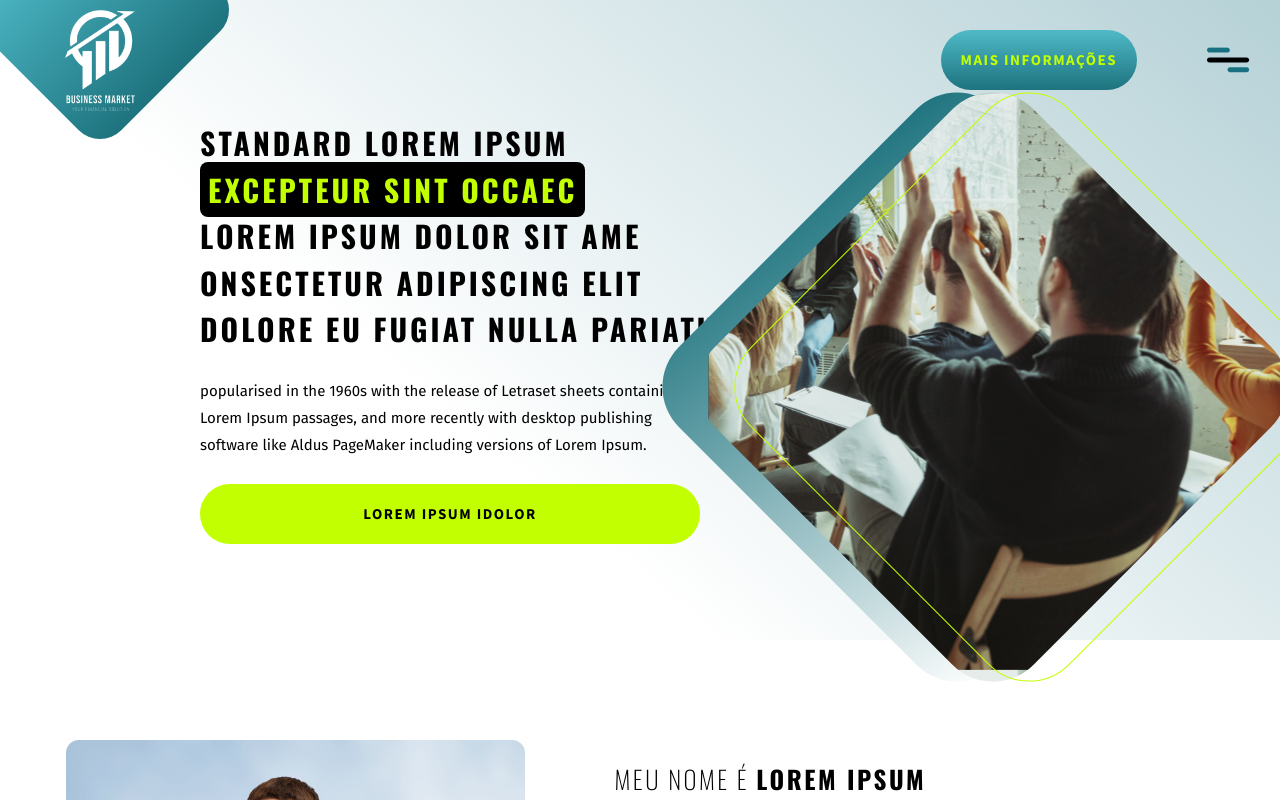
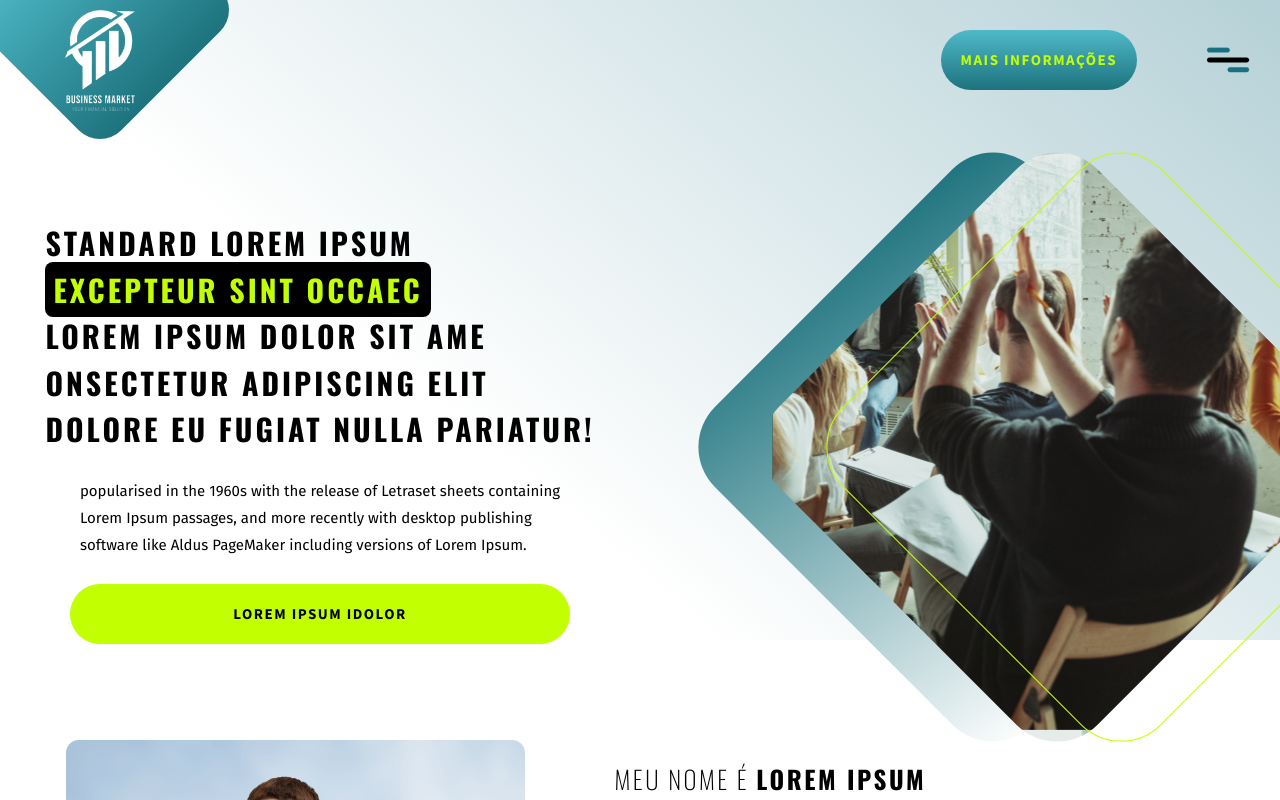
Before and after one commit to carlosemartins97/kbrtec, a React (Create React App) app: page / in a window 1280 px wide. Shown: the top 800 px of the page. Built offline with nearby package versions, Linux system fonts and the light colour scheme; a web font is replaced by a local one.

Commit message:
Fix some problems in Header component

```diff
--- a/src/pages/Home/components/Header/index.jsx
+++ b/src/pages/Home/components/Header/index.jsx
@@ -14,7 +14,9 @@ import {
     ContentHeader,
     ContentText,
     ContentImage,
+    Main,
     RectangleImage,
+    RectangleBackgrounds,
 } from './styles';
 
 
@@ -22,6 +24,7 @@ const Header = () => {
 
     return (
         <Container>
+
             <NavHeader>
                 <Rectangle >
                     <a href="/"><img src={Logo} alt="Logo da empresa"/></a>
@@ -35,7 +38,9 @@ const Header = () => {
                     <img src={imgInfo} alt=""/>
                 </MoreInfo>
             </NavHeader>
+
             <ContentHeader>
+
                 <ContentText>
                     <h1>
                         standard Lorem Ipsum <br/>
@@ -59,11 +64,18 @@ const Header = () => {
 
                 <ContentImage>
 
-                    <Rectangle />
-                    <RectangleImage/>
-                    <Rectangle />
+                    <Main>
+                        <RectangleImage/>
+                        <RectangleBackgrounds>
+
+                            <Rectangle />
+                            <Rectangle />
+
+                        </RectangleBackgrounds>
+                    </Main>
 
                 </ContentImage>
+
             </ContentHeader>
         </Container>
 
--- a/src/pages/Home/components/Header/styles.js
+++ b/src/pages/Home/components/Header/styles.js
@@ -14,6 +14,8 @@ export const Container = styled.header`
 `;
 
 export const NavHeader = styled.div`
+    z-index: 3;
+
     display: flex;
     justify-content: space-between;
 
@@ -89,19 +91,18 @@ export const ContentHeader = styled.div`
     width: 100%;
 
     display: flex;
+    align-items: center;
     flex: 1;
 
-    position: relative;
-
-
+    margin-top: 100px;
 `;
 
 export const ContentText = styled.div`
     display: flex;
-    flex: 1;
+    align-items: center;
+    width: 100%;
     flex-direction: column;
 
-    padding: 0 200px;
 
 
     >h1 {
@@ -148,43 +149,17 @@ export const ContentText = styled.div`
 
 export const ContentImage = styled.div`
     display: flex;
-    flex: 2;
+    justify-content: center;
 
-    position: absolute;
+    width: 100%;
+    height: 420px;
 
-    top: 10%;
-    left: 60%;
+    position: relative;
 
-    > :first-child {
-        border: ${props => props.theme.colors.secondary} 1px solid;
-        background: unset;
+`;
 
-        position: absolute;
-        z-index: 2;
-        top: 0%;
-        left: 8%;
+export const Main = styled.div`
 
-        width: 450px;
-        height: 450px;
-
-        border-radius: 57px;
-    }
-    > :last-child {
-        background: linear-gradient(190deg,
-            ${props => props.theme.colors.gradient.primary},
-            ${props => props.theme.colors.white}
-        );
-
-        position: absolute;
-        z-index: 0;
-        top: 0%;
-        left: -8%;
-
-        width: 450px;
-        height: 450px;
-
-        border-radius: 57px;
-    }
 `;
 
 export const RectangleImage = styled.div`
@@ -192,7 +167,9 @@ export const RectangleImage = styled.div`
 
     z-index: 1;
 
-    position: relative;
+    position: absolute;
+
+    left: 30%;
 
     width: 450px;
     height: 450px;
@@ -212,3 +189,38 @@ export const RectangleImage = styled.div`
         transform: rotate(-45deg);
     }
 `;
+
+export const RectangleBackgrounds = styled.div`
+
+    > :first-child {
+        border: ${props => props.theme.colors.secondary} 1px solid;
+        background: unset;
+
+        position: absolute;
+        z-index: 2;
+
+        left: 40%;
+
+        width: 450px;
+        height: 450px;
+
+        border-radius: 57px;
+    }
+
+    > :last-child {
+        background: linear-gradient(190deg,
+            ${props => props.theme.colors.gradient.primary},
+            ${props => props.theme.colors.white}
+        );
+
+        position: absolute;
+        z-index: 0;
+        top: 0%;
+        left: 20%;
+
+        width: 450px;
+        height: 450px;
+
+        border-radius: 57px;
+    }
+`;
```
